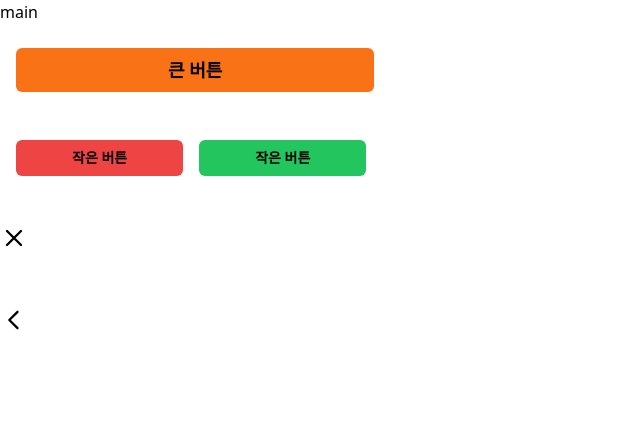
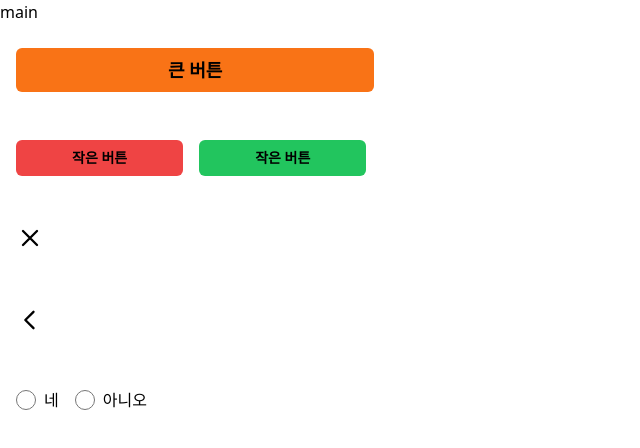
Before and after one commit to uhbooba/frontend, a React (Vite) app: page / in a window 1280 px wide. Shown: the top 448 px of the page, without its empty margins (0-640 px from the left). Built offline with nearby package versions, Linux system fonts and the light colour scheme.

Commit message:
:sparkles: Feat: common-button
<body>
- Button.tsx
	- 확인 버튼
- BackButton.tsx
	- 뒤로가기 버튼
- XButton.tsx
	- X 모양 버튼
- CheckButton.tsx
	- 체크박스 버튼

```diff
--- /dev/null
+++ b/src/components/common/CheckButton.tsx
@@ -0,0 +1,38 @@
+import React, { useState } from 'react';
+
+const CheckButton = () => {
+  const [selected, setSelected] = useState<string>('');
+
+  const handleChange = (e: React.ChangeEvent<HTMLInputElement>) => {
+    setSelected(e.target.value);
+  };
+
+  return (
+    <div className='ml-4 flex items-center space-x-4'>
+      <label className='flex items-center space-x-2'>
+        <input
+          type='radio'
+          name='yes or no'
+          value='yes'
+          checked={selected === 'yes'}
+          onChange={handleChange}
+          className='form-radio h-5 w-5'
+        />
+        <span>네</span>
+      </label>
+      <label className='flex items-center space-x-2'>
+        <input
+          type='radio'
+          name='yes or no'
+          value='no'
+          checked={selected === 'no'}
+          onChange={handleChange}
+          className='form-radio h-5 w-5'
+        />
+        <span>아니오</span>
+      </label>
+    </div>
+  );
+};
+
+export default CheckButton;
--- a/src/pages/Main.tsx
+++ b/src/pages/Main.tsx
@@ -1,6 +1,7 @@
 import Button from '../components/common/Button';
 import XButton from '@/components/common/XButton';
 import BackButton from '@/components/common/BackButton';
+import CheckButton from '@/components/common/CheckButton';
 
 const Main = () => {
   console.log('메인 컴포넌트 렌더링 확인영');
@@ -18,11 +19,15 @@ const Main = () => {
       <br />
       <br />
       <br />
-      <XButton />
+      <XButton className='ml-4' />
       <br />
       <br />
       <br />
-      <BackButton />
+      <BackButton className='ml-4' />
+      <br />
+      <br />
+      <br />
+      <CheckButton />
     </div>
   );
 };
```
